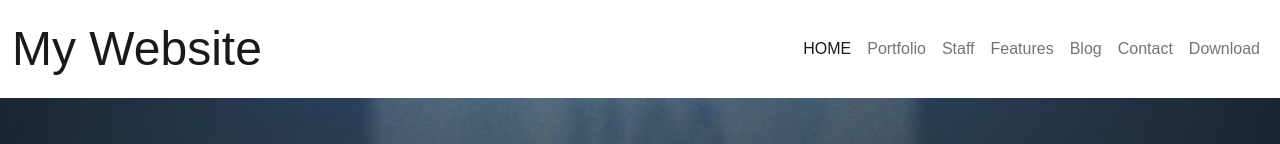
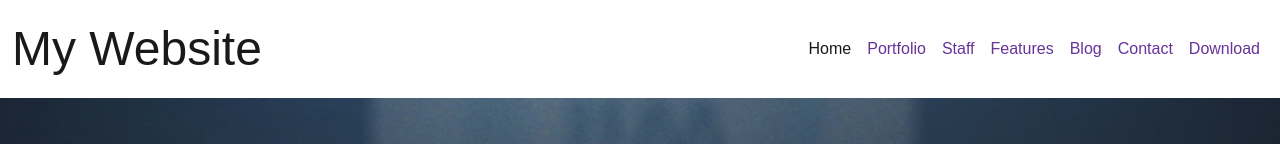
Before and after one commit to djole994/assi, a website: page index.html in a window 1280 px wide. Shown: the top 144 px of the page. Drawn offline with nearby package versions, Linux system fonts and the light colour scheme.

Commit message:
sdasdasdaaaaaa

```diff
--- a/index.html
+++ b/index.html
@@ -25,7 +25,7 @@
       <div class="collapse navbar-collapse justify-content-end" id="navbarNav">
         <ul class="navbar-nav">
           <li class="nav-item ">
-            <a class="nav-link active" href="#">HOME <span class="sr-only"></span></a>
+            <a class="nav-link active" href="#">Home <span class="sr-only"></span></a>
           </li>
           <li class="nav-item">
             <a class="nav-link" href="#">Portfolio</a>
--- a/style.css
+++ b/style.css
@@ -16,6 +16,10 @@
 
 .spanOO {
     font-size: 0.9rem;
+}
+
+.nav-link {
+    color: rebeccapurple;
 }
 
 #btnTog {
```
